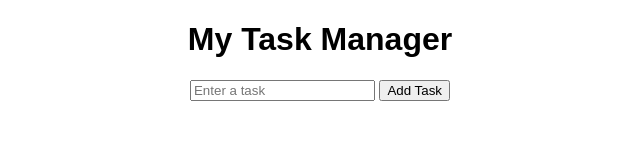
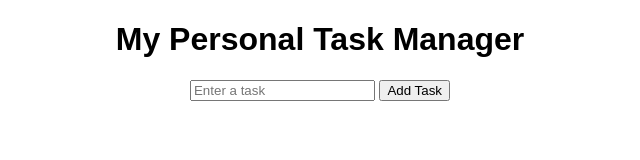
Before and after one commit to jhakumarrahul4/task-manager, a plain HTML site: page index.html in a window 1280 px wide. Shown: the whole page, without its empty margins (320-960 px from the left). Drawn offline with Linux system fonts and the light colour scheme.

Commit message:
Update task manager heading

```diff
--- a/index.html
+++ b/index.html
@@ -5,7 +5,7 @@
     <link rel="stylesheet" href="style.css" />
   </head>
   <body>
-    <h1>My Task Manager</h1>
+    <h1>My Personal Task Manager</h1>
 
     <input type="text" id="taskInput" placeholder="Enter a task" />
     <button onclick="addTask()">Add Task</button>
```
